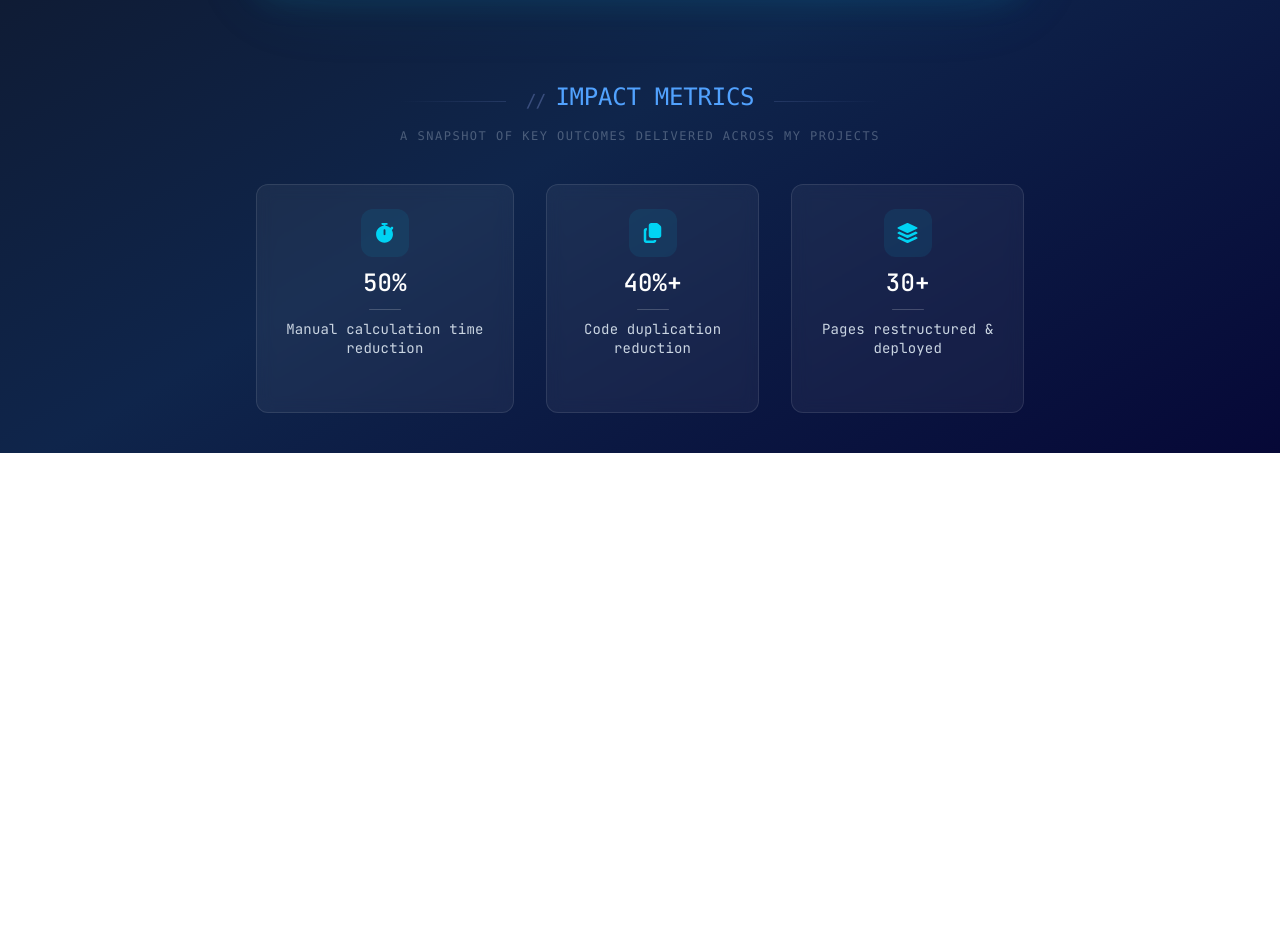
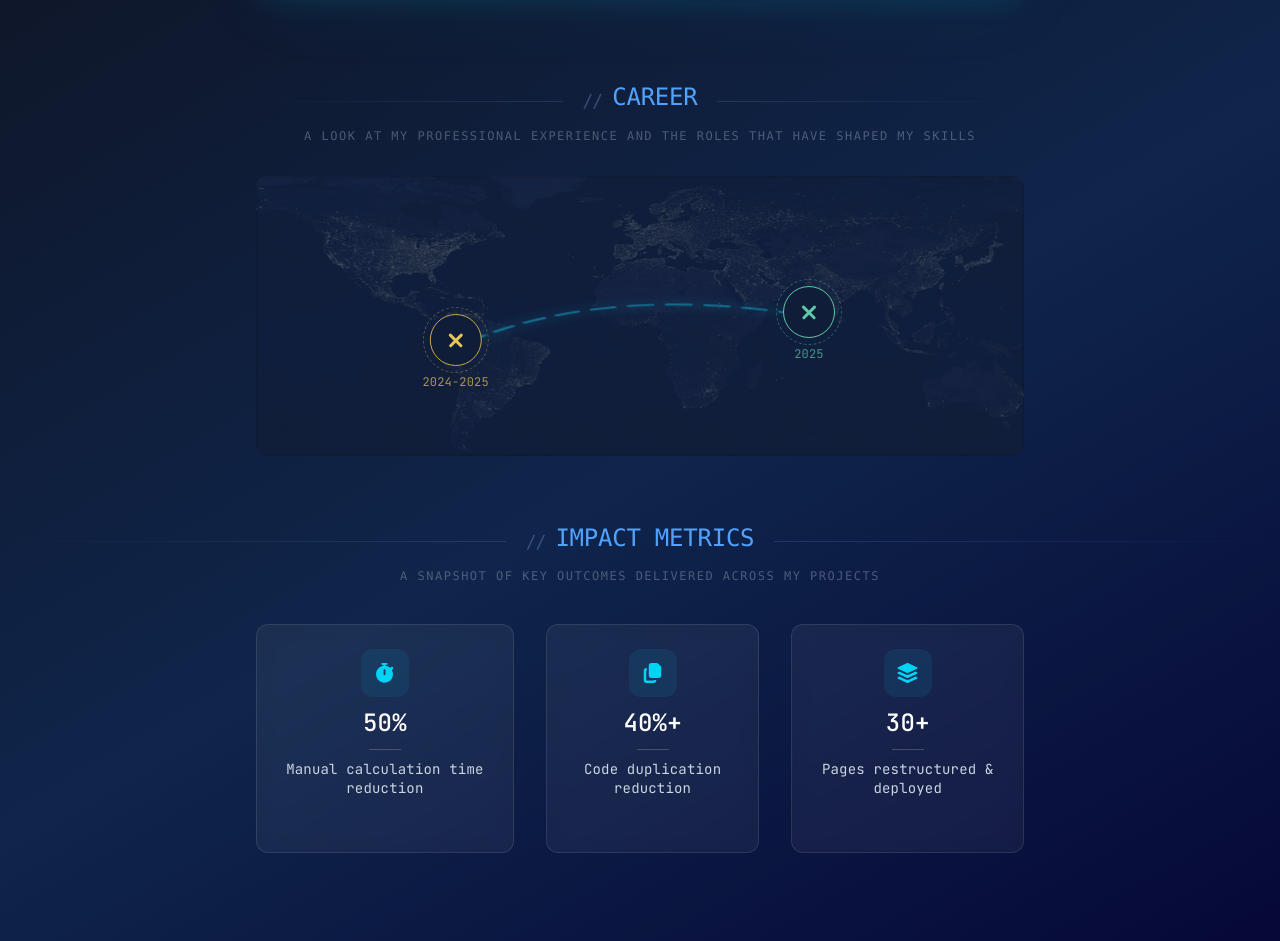
Before and after one commit to ivanzlatinov1/portfolio, a React (Vite) app: page / in a window 1280 px wide. Shown: the part 1667-2608 px from the top of the page. Before the commit the page ends 2120 px from the top, so only its background shows below. Built offline with nearby package versions, Linux system fonts and the light colour scheme.

Commit message:
Added Career (Work Experience) section

```diff
--- a/src/App.tsx
+++ b/src/App.tsx
@@ -1,6 +1,7 @@
 import Header from './components/Header'
 import Landing from './sections/Landing'
 import ChatBot from './sections/ChatBot'
+import Career from './sections/Career'
 import Metrics from './sections/Metrics'
 
 const App = () => {
@@ -9,6 +10,7 @@ const App = () => {
             <Header />
             <Landing />
             <ChatBot />
+            <Career />
             <Metrics />
         </>
     )
--- a/src/components/Header.tsx
+++ b/src/components/Header.tsx
@@ -5,6 +5,7 @@ import { useEffect, useState } from 'react'
 const NAV_LINKS = [
     { label: 'About', href: '#about' },
     { label: 'Chat', href: '#chat' },
+    { label: 'Career', href: '#career' },
     { label: 'Metrics', href: '#metrics' },
     { label: 'Mindset', href: '#mindset' },
     { label: 'Skills', href: '#skills' },
--- /dev/null
+++ b/src/components/XMark.tsx
@@ -0,0 +1,95 @@
+import { useState } from 'react'
+
+interface Position {
+    id: number
+    left: string
+    top: string
+    color: string
+    borderColor: string
+    year: string
+    title: string
+    subtitle: string
+    stack: string
+}
+
+interface XMarkProps {
+    p: Position
+}
+
+const XMark = ({ p }: XMarkProps) => {
+    const [hovered, setHovered] = useState(false)
+
+    return (
+        <div
+            className="absolute flex flex-col items-center gap-2 -translate-x-1/2 -translate-y-1/2"
+            style={{ left: p.left, top: p.top }}
+            onMouseEnter={() => setHovered(true)}
+            onMouseLeave={() => setHovered(false)}
+        >
+            <div
+                className="absolute bottom-23 left-1/2 w-64 rounded-xl p-3 pointer-events-none z-10 transition-all duration-200"
+                style={{
+                    background: '#0a1628',
+                    border: `1px solid ${p.borderColor}44`,
+                    transform: `translateX(-50%) translateY(${hovered ? '0px' : '6px'})`,
+                    opacity: hovered ? 1 : 0,
+                }}
+            >
+                <p
+                    className="text-sm font-medium m-0"
+                    style={{ color: p.color }}
+                >
+                    {p.title}
+                </p>
+                <p className="text-xs m-0 mt-0.5" style={{ color: '#8ab4d4' }}>
+                    {p.subtitle}
+                </p>
+                <p className="text-xs m-0 mt-1.5" style={{ color: '#5a7a9a' }}>
+                    {p.stack}
+                </p>
+            </div>
+
+            <div
+                className="relative w-13 h-13 bg-[#0f1d38] rounded-full flex items-center justify-center cursor-pointer transition-transform duration-200"
+                style={{
+                    border: `1.5px solid ${p.borderColor}`,
+                    transform: hovered ? 'scale(1.18)' : 'scale(1)',
+                    transition: 'transform 0.2s cubic-bezier(0.34,1.56,0.64,1)',
+                }}
+            >
+                <div
+                    className="absolute rounded-full pointer-events-none"
+                    style={{
+                        inset: -8,
+                        border: `1px dashed ${p.borderColor}`,
+                        opacity: 0.4,
+                    }}
+                />
+                <div
+                    className="absolute rounded-sm"
+                    style={{
+                        width: 18,
+                        height: 2.5,
+                        background: p.color,
+                        transform: 'rotate(45deg)',
+                    }}
+                />
+                <div
+                    className="absolute rounded-sm"
+                    style={{
+                        width: 18,
+                        height: 2.5,
+                        background: p.color,
+                        transform: 'rotate(-45deg)',
+                    }}
+                />
+            </div>
+
+            <span className="text-xs" style={{ color: p.color, opacity: 0.7 }}>
+                {p.year}
+            </span>
+        </div>
+    )
+}
+
+export default XMark
--- a/src/index.css
+++ b/src/index.css
@@ -95,3 +95,32 @@ p {
         opacity: 0.45;
     }
 }
+
+@keyframes laserColor {
+    0% {
+        stroke: #38bdf8;
+        filter: drop-shadow(0 0 1px #38bdf8);
+    }
+    50% {
+        stroke: #06b6d4;
+        filter: drop-shadow(0 0 2px #06b6d4);
+    }
+    100% {
+        stroke: #38bdf8;
+        filter: drop-shadow(0 0 1px #38bdf8);
+    }
+}
+@keyframes laserMarch {
+    from {
+        stroke-dashoffset: 0;
+    }
+    to {
+        stroke-dashoffset: -5;
+    }
+}
+
+.laser-glow {
+    animation:
+        laserColor 1.8s ease-in-out infinite,
+        laserMarch 4s linear infinite;
+}
--- /dev/null
+++ b/src/sections/Career.tsx
@@ -0,0 +1,69 @@
+import SectionHeader from '../components/SectionHeader'
+import XMark from '../components/XMark'
+
+const positions = [
+    {
+        id: 1,
+        left: '26%',
+        top: '63%',
+        color: '#e8c55a',
+        borderColor: '#c8a84b',
+        year: '2024-2025',
+        title: 'Frontend UI/UX Developer',
+        subtitle: 'CustomCADs',
+        stack: 'React · TypeScript · Tailwind',
+    },
+    {
+        id: 2,
+        left: '72%',
+        top: '53%',
+        color: '#5dcaa5',
+        borderColor: '#5dcaa5',
+        year: '2025',
+        title: '.NET Developer & Engineer',
+        subtitle: 'Alkosclima Engineering',
+        stack: 'C# · ASP.NET · Docker · CI/CD',
+    },
+]
+
+const Career = () => (
+    <section className="w-full h-full flex flex-col px-[20%] gap-8" id="career">
+        <SectionHeader
+            title="Career"
+            description="A look at my professional experience and the roles that have shaped my skills"
+        />
+
+        <div
+            className="relative w-full h-70 rounded-xl overflow-hidden"
+            style={{
+                backgroundImage: 'url(src/assets/world.jpg)',
+                backgroundSize: 'cover',
+                backgroundPosition: 'center',
+            }}
+        >
+            <div className="absolute inset-0 bg-[#0f1d38]/80 z-0 border-2 border-black/10" />
+            <svg
+                className="absolute inset-0 w-full h-full pointer-events-none"
+                viewBox="0 0 100 100"
+                preserveAspectRatio="none"
+            >
+                <path
+                    className="laser-glow"
+                    d="M 26 61 Q 45 38 72 50"
+                    fill="none"
+                    stroke="#38bdf8"
+                    strokeWidth="0.7"
+                    strokeLinecap="round"
+                    opacity="0.5"
+                    strokeDasharray="3 2"
+                />
+            </svg>
+
+            {positions.map((p) => (
+                <XMark key={p.id} p={p} />
+            ))}
+        </div>
+    </section>
+)
+
+export default Career
--- a/src/sections/Metrics.tsx
+++ b/src/sections/Metrics.tsx
@@ -8,15 +8,15 @@ import {
 
 const Metrics = () => {
     return (
-        <>
+        <section
+            className="w-full h-full flex flex-col justify-center py-12 mt-5"
+            id="metrics"
+        >
             <SectionHeader
                 title="Impact Metrics"
                 description="A snapshot of key outcomes delivered across my projects"
             />
-            <section
-                className="w-full h-full flex justify-center px-[20%] py-10 gap-8"
-                id="metrics"
-            >
+            <div className="w-full h-full flex justify-center px-[20%] py-10 [10%] gap-8">
                 <Metric
                     icon={{ icon: faStopwatch }}
                     stat="50%"
@@ -35,8 +35,8 @@ const Metrics = () => {
                     description="Pages restructured & deployed"
                     project="CustomCADsDemoDesign"
                 />
-            </section>
-        </>
+            </div>
+        </section>
     )
 }
 
```
Also changed, not shown: src/assets/world.jpg (added).
